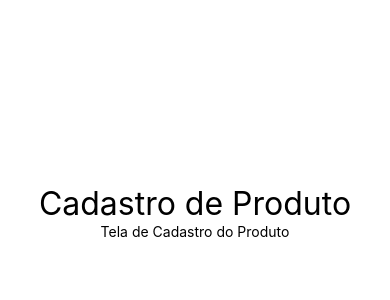
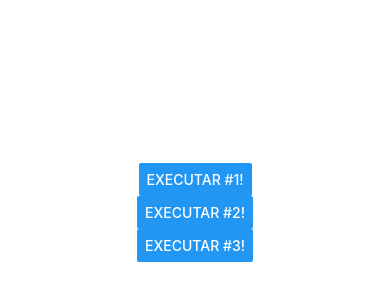
Before and after one commit to Graciliano-Barroso/exercicios-react-native, a React Native app: screen / in a window 390 px wide. Shown: the part 210-510 px from the top of the page. Built offline with nearby package versions, Linux system fonts and the light colour scheme.

Commit message:
feat: Usando botão

```diff
--- a/src/App.js
+++ b/src/App.js
@@ -1,8 +1,9 @@
 /* Primeiro componente */
 import React from "react";
-import { SafeAreaView, StyleSheet } from "react-native";
+import { Button, SafeAreaView, StyleSheet } from "react-native";
 
-import Titulo from "./components/Titulo";
+import Botao from "./components/Botao";
+// import Titulo from "./components/Titulo";
 // import Aleatorio from "./components/Aleatorio";
 // import MinMax from "./components/MinMax";
 // import CompPadrao, { Comp1, Comp2 } from "./components/Mult";
@@ -10,9 +11,10 @@ import Titulo from "./components/Titulo";
 
 export default () => (
     <SafeAreaView style={style.App}>
+        <Botao />
+    {/* <Aleatorio min={1} max={60} />
         <Titulo principal="Cadastro de Produto"
                 secundario="Tela de Cadastro do Produto" />
-        {/* <Aleatorio min={1} max={60} />
         <Aleatorio min={1} max={60} />
         <Aleatorio min={1} max={60} />
         <Aleatorio min={1} max={60} />
--- /dev/null
+++ b/src/components/Botao.js
@@ -0,0 +1,31 @@
+import React from "react";
+import { Button } from "react-native";
+
+export default props => {
+
+    function executar() {
+        console.warn('Exec #1!!!');
+    }
+
+    return (
+        <>
+            <Button
+                title="Executar #1!"
+                onPress={executar}
+            />
+
+            <Button
+                title="Executar #2!"
+                onPress={function() {
+                    console.warn('Exec #2!!!');
+                }}
+            />
+
+            <Button
+                title="Executar #3!"
+                onPress={() => console.warn('Exec #3!!!')}
+            />
+        </>
+    )
+
+}
```
